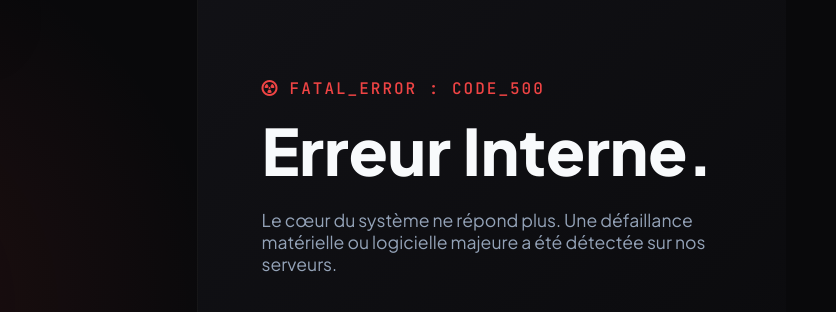
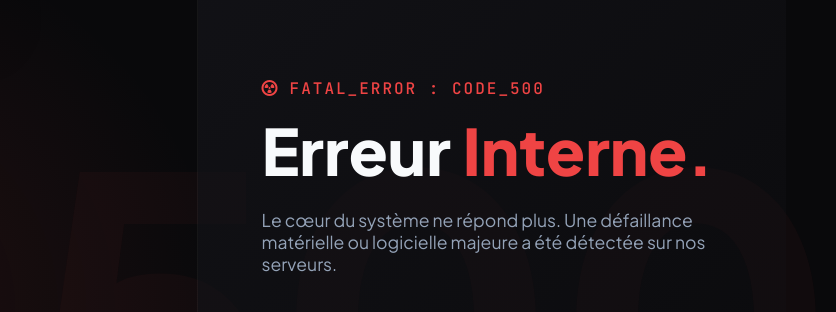
Before and after one commit to antoine-duhautbois/Portfolio-E6, a plain HTML site: page 500.html in a window 1280 px wide. Shown: the part 93-405 px from the top of the page, 494-1330 px from the left, 836 px wide, since content can reach past the window. Drawn offline with Linux system fonts and the light colour scheme.

Commit message:
Add files via upload

```diff
--- a/500.html
+++ b/500.html
@@ -28,7 +28,7 @@
 
         .split-container { display: flex; width: 100%; height: 100%; }
 
-        /* --- CÔTÉ GAUCHE : LE PERSONNAGE + SERVEUR SISR --- */
+        /* --- CÔTÉ GAUCHE : VISUEL SISR --- */
         .visual-side {
             flex: 1.2;
             position: relative;
@@ -39,7 +39,6 @@
             border-right: 1px solid rgba(255, 255, 255, 0.05);
         }
 
-        /* Conteneur pour l'image et l'élément SISR */
         .scene-wrapper {
             position: relative;
             display: flex;
@@ -54,7 +53,7 @@
             filter: drop-shadow(0 0 30px rgba(0,0,0,0.5));
         }
 
-        /* Dessin d'une Baie de Brassage / Serveur Rack en CSS */
+        /* Baie de Brassage / Serveur Rack */
         .server-rack {
             width: 180px;
             height: 350px;
@@ -81,7 +80,7 @@
 
         .led {
             width: 6px; height: 6px; border-radius: 50%;
-            background: #10b981; /* Vert par défaut */
+            background: #10b981;
         }
 
         .led.error {
@@ -97,7 +96,22 @@
             display: flex;
             flex-direction: column;
             justify-content: center;
+            position: relative; /* Nécessaire pour le positionnement du filigrane */
             background: linear-gradient(135deg, rgba(20, 20, 25, 0.8) 0%, transparent 100%);
+        }
+
+        /* FILIGRANE TECHNIQUE (Ajouté pour la cohérence avec la 404) */
+        .content-side::before {
+            content: "500";
+            position: absolute;
+            font-size: 25rem;
+            font-weight: 900;
+            color: rgba(239, 68, 68, 0.03); /* Rouge très léger pour le thème 500 */
+            right: -50px;
+            top: 50%;
+            transform: translateY(-50%);
+            pointer-events: none;
+            z-index: -1;
         }
 
         .status-tag {
@@ -117,6 +131,8 @@
             margin-bottom: 1.5rem;
         }
 
+        h1 span { color: var(--accent-red); }
+
         .description {
             font-size: 1.1rem;
             color: var(--text-dim);
@@ -124,7 +140,6 @@
             margin-bottom: 2.5rem;
         }
 
-        /* Logs techniques spécialisés SISR */
         .tech-logs {
             background: rgba(0, 0, 0, 0.5);
             border: 1px solid rgba(239, 68, 68, 0.2);
@@ -165,6 +180,7 @@
             .character-img { height: 40vh; }
             .server-rack { transform: scale(0.7); }
             .content-side { padding: 3rem 1.5rem; text-align: center; align-items: center; }
+            .content-side::before { display: none; } /* On cache le filigrane sur mobile pour la lisibilité */
         }
     </style>
 </head>
```
